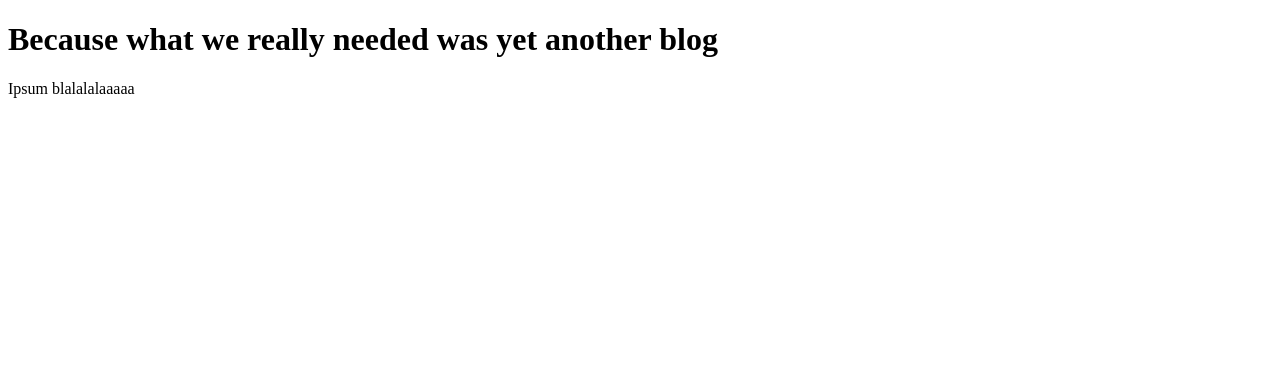
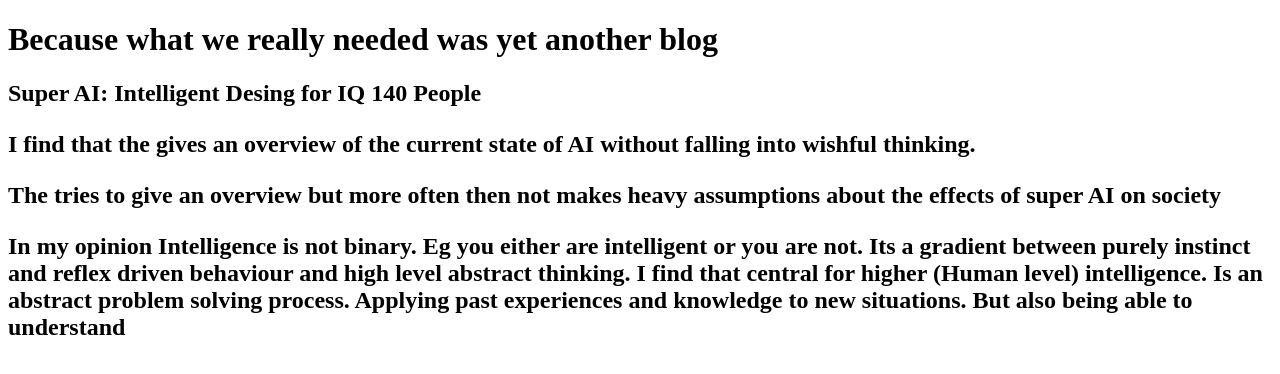
Before and after one commit to xor42/xor42.github.io, a plain HTML site: page index.html in a window 1280 px wide. Drawn offline with Linux system fonts and the light colour scheme.

Commit message:
new content

```diff
--- a/index.html
+++ b/index.html
@@ -4,7 +4,13 @@
 
 <h1>Because what we really needed was yet another blog</h1>
 
-<p>Ipsum blalalalaaaaa</p>
+<h2>Super AI: Intelligent Desing for IQ 140 People<h2>
+
+<p>I find that the <first article> gives an overview of the current state of AI without falling into wishful thinking. </p>
+
+<p>The <second article>  tries to give an overview but more often then not makes heavy assumptions about the effects of super AI on society</p>
+
+<p>In my opinion Intelligence is not binary. Eg you either are intelligent or you are not. Its a gradient between purely instinct and reflex driven behaviour and high level abstract thinking. I find that central for higher (Human level) intelligence. Is an abstract problem solving process. Applying past experiences and knowledge to new situations. But also being able to understand </p>
 
 </body>
 </html>
```
